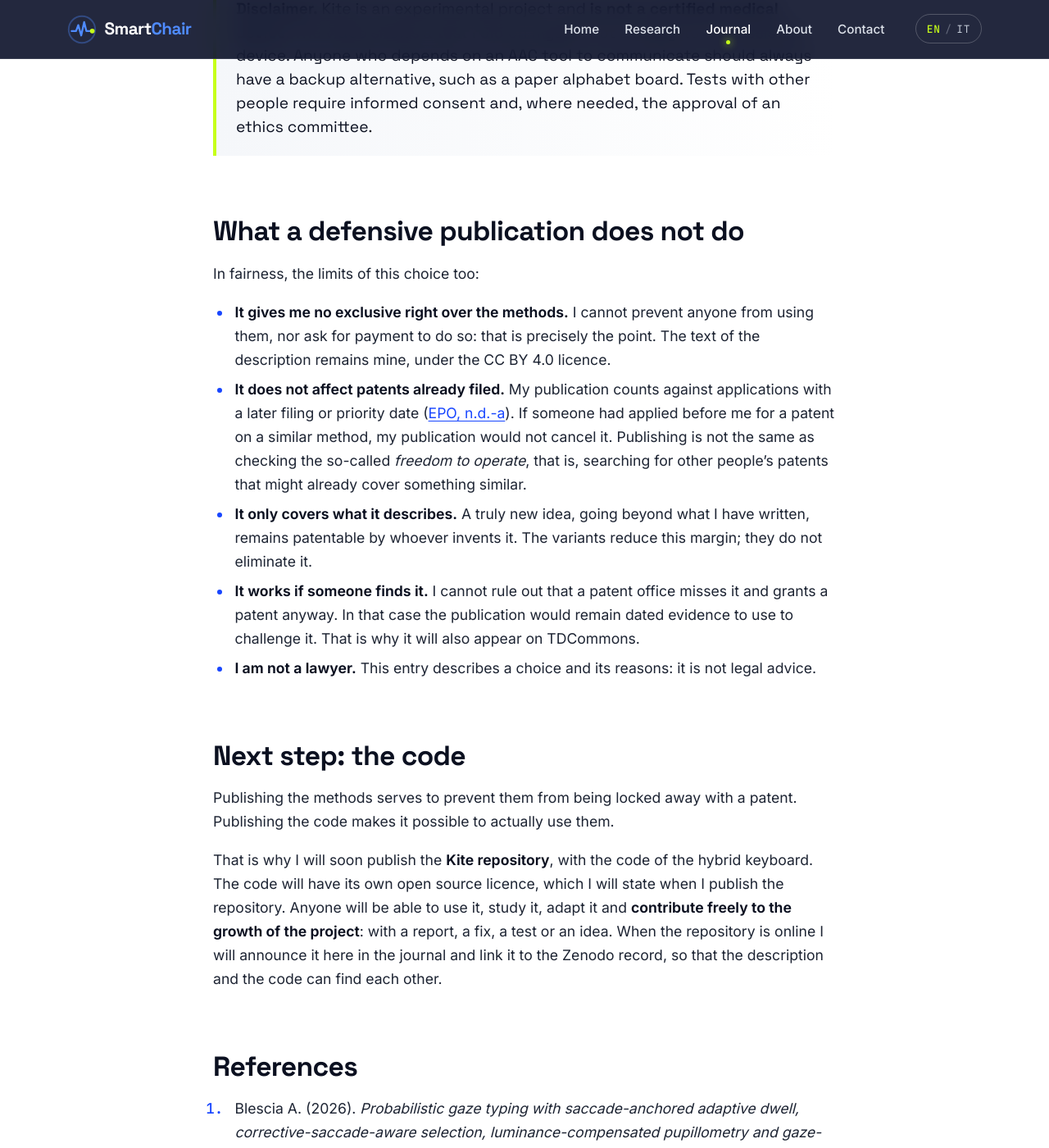
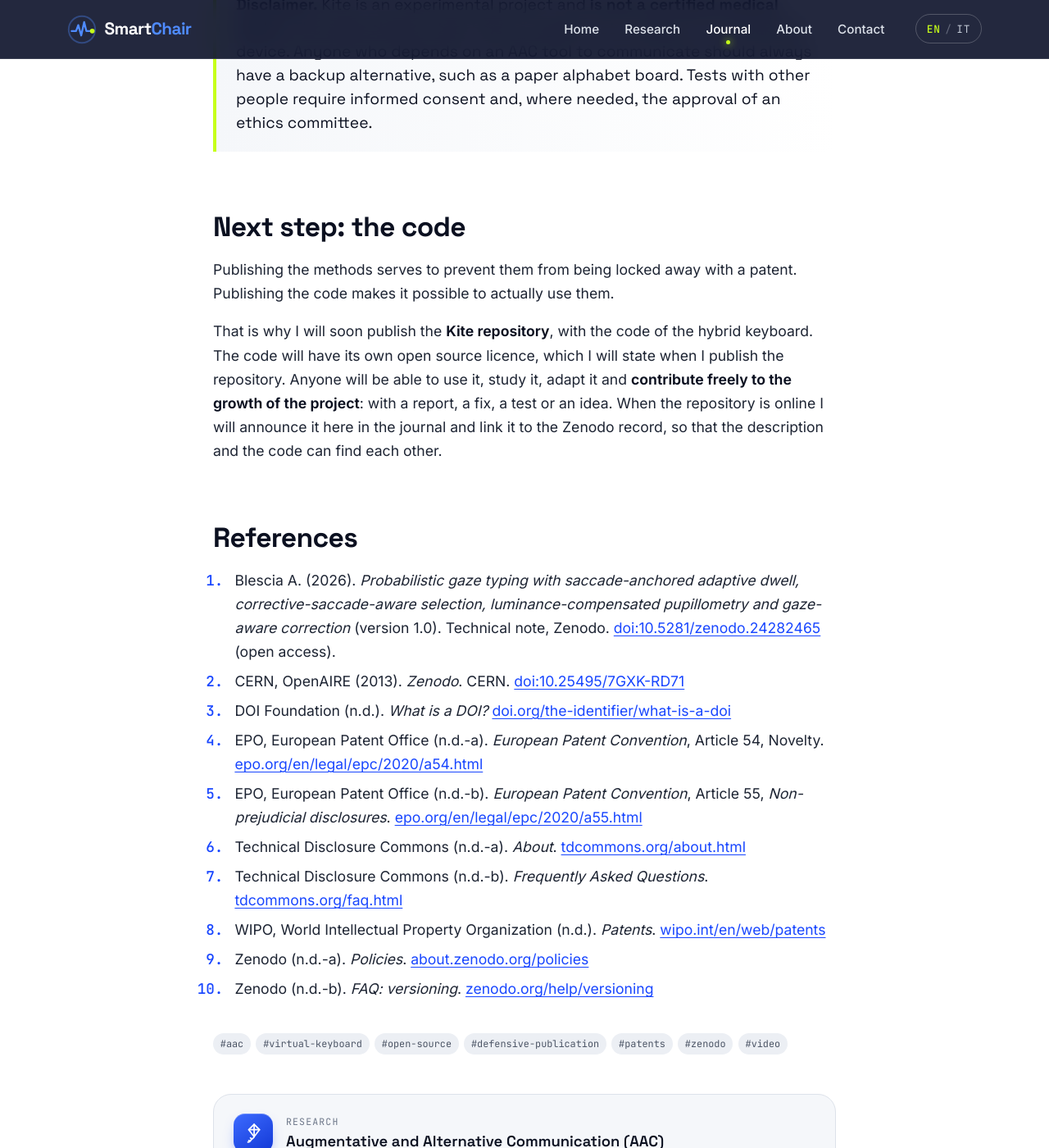
Before and after one commit to SmartChairBCI/SmartChairBCI.github.io, a Jekyll site: the page built from _posts/en/2026-11-17-kite-the-hybrid-keyboard-stays-open.md, in a window 1280 px wide and 1400 px high, scrolled down 7414 px. Shown: the whole window at 82% size. Built offline with Jekyll 4.4.1, drawn with Linux system fonts in a browser that asks for light colours; some of the changed text lies outside the part shown.

Commit message:
Diario: toglie la sezione sui limiti della pubblicazione difensiva
Co-Authored-By: Claude Opus 5.5 <noreply@anthropic.com>

```diff
--- a/_posts/en/2026-11-17-kite-the-hybrid-keyboard-stays-open.md
+++ b/_posts/en/2026-11-17-kite-the-hybrid-keyboard-stays-open.md
@@ -49,7 +49,7 @@ if it describes what the application claims, that method is not new.
 
 | | With a patent | With a defensive publication |
 | --- | --- | --- |
-| Who can exploit the methods, commercially too | the owner and whoever has their permission | anyone, except for existing third-party patents ([see the limits below](#what-a-defensive-publication-does-not-do)) |
+| Who can exploit the methods, commercially too | the owner and whoever has their permission | anyone, except for existing third-party patents |
 | Who can obtain a patent on those methods | whoever files an application first, if they are new | nobody: they are no longer new |
 | What is left for me | an exclusive right | recognition, with my name and a date |
 
@@ -206,25 +206,6 @@ What you can see (the video is in Italian):
 > communicate should always have a backup alternative, such as a paper alphabet board. Tests with other
 > people require informed consent and, where needed, the approval of an ethics committee.
 
-## What a defensive publication does not do
-
-In fairness, the limits of this choice too:
-
-- **It gives me no exclusive right over the methods.** I cannot prevent anyone from using them, nor ask
-  for payment to do so: that is precisely the point. The text of the description remains mine, under
-  the CC BY 4.0 licence.
-- **It does not affect patents already filed.** My publication counts against applications with a later
-  filing or priority date ([EPO, n.d.-a](#references)). If someone had applied before me for a patent on
-  a similar method, my publication would not cancel it. Publishing is not the same as
-  checking the so-called *freedom to operate*, that is, searching for other people's patents that might
-  already cover something similar.
-- **It only covers what it describes.** A truly new idea, going beyond what I have written, remains
-  patentable by whoever invents it. The variants reduce this margin; they do not eliminate it.
-- **It works if someone finds it.** I cannot rule out that a patent office misses it and grants a patent
-  anyway. In that case the publication would remain dated evidence to use to challenge it. That is why it
-  will also appear on TDCommons.
-- **I am not a lawyer.** This entry describes a choice and its reasons: it is not legal advice.
-
 ## Next step: the code
 
 Publishing the methods serves to prevent them from being locked away with a patent. Publishing the code
```
Also changed, not shown: _posts/it/2026-11-17-kite-la-tastiera-ibrida-resta-aperta.md (+1 -20 lines).
